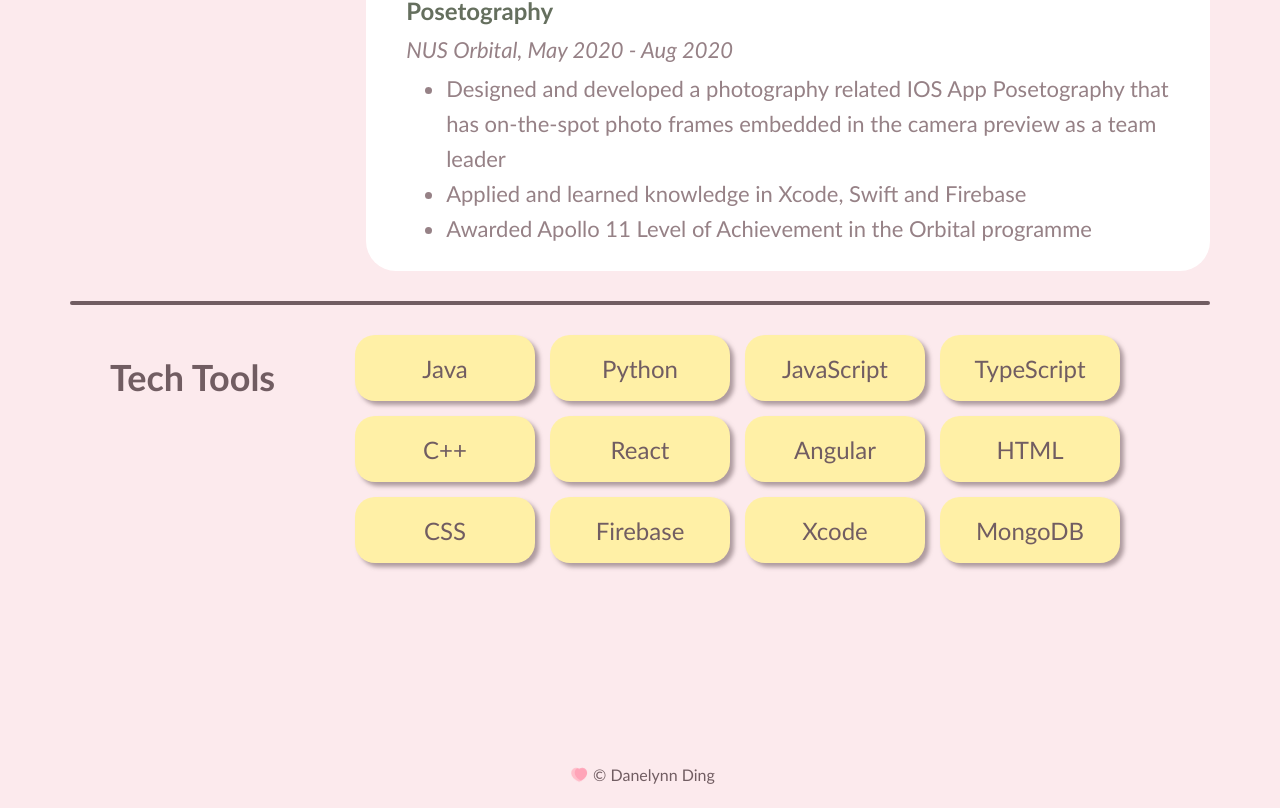
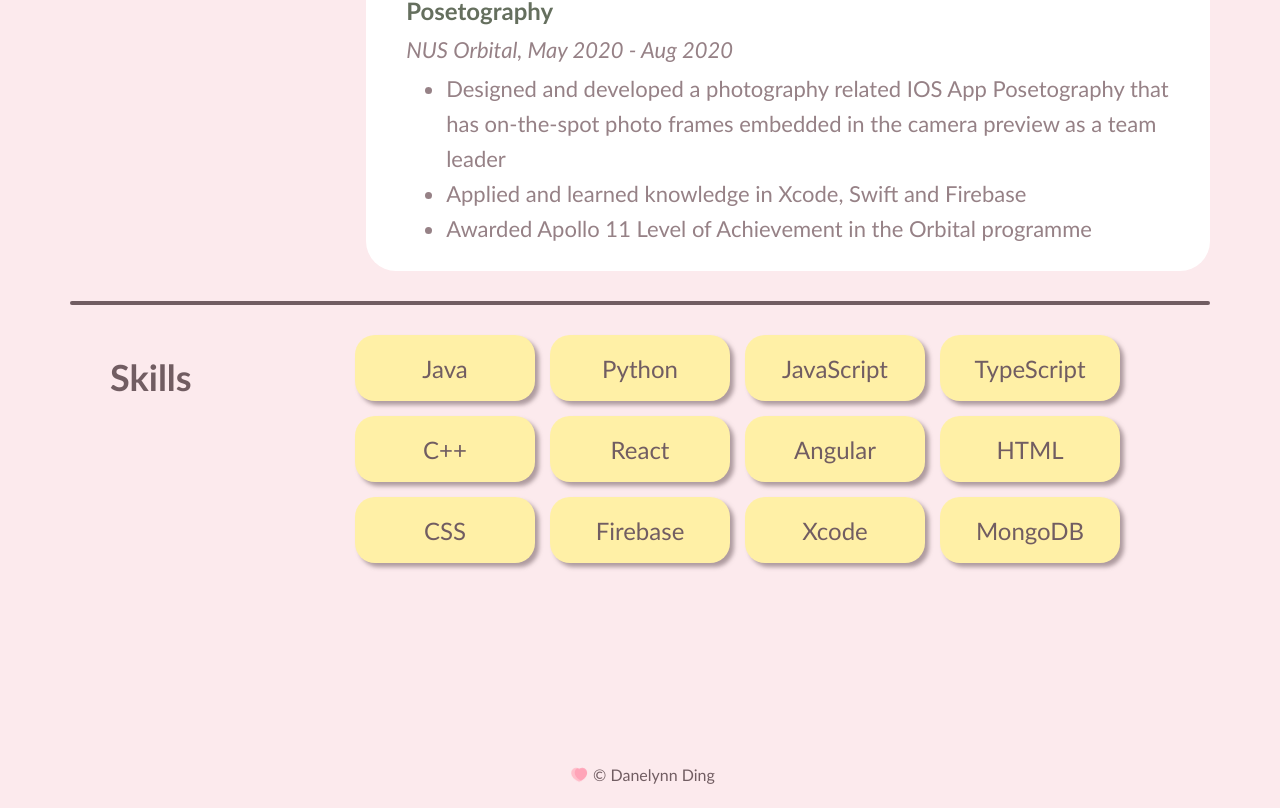
Before and after one commit to ddanelynn/danelynn-website, an Angular app: page /resume in a window 1280 px wide. Shown: the part 2742-3550 px from the top of the page. Built offline with nearby package versions, Linux system fonts and the light colour scheme.

Commit message:
replace section name

```diff
--- a/src/app/resume/resume.component.html
+++ b/src/app/resume/resume.component.html
@@ -116,7 +116,7 @@
     </div>
     <div class="line"></div>
     <div class="tech-tools">
-        <div class="tech-tools__title">Tech Tools</div>
+        <div class="tech-tools__title">Skills</div>
         <div class="tech-tools__content">
             <div class="flip-box">
                 <div class="tech-tools-stack">
```
